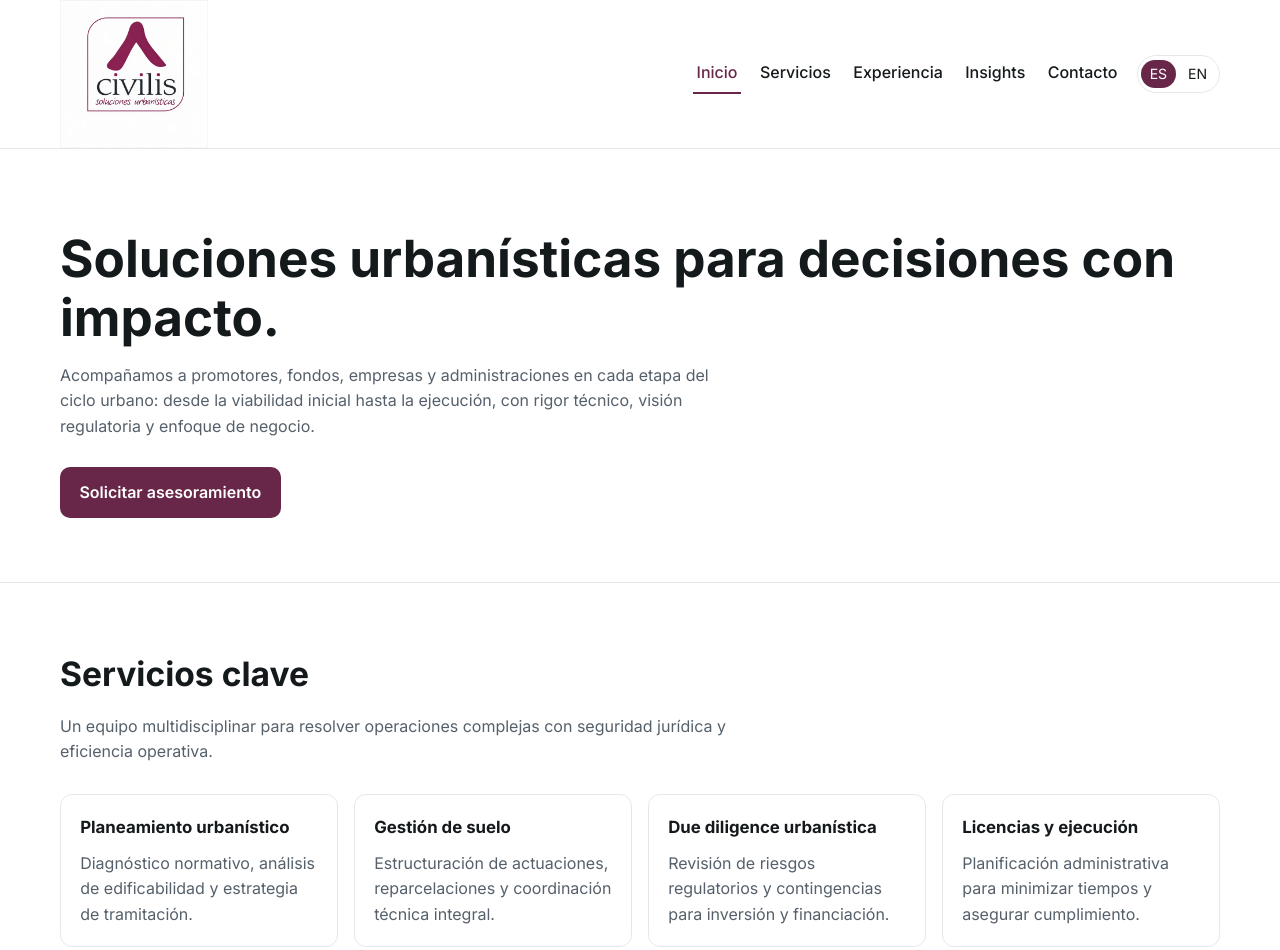
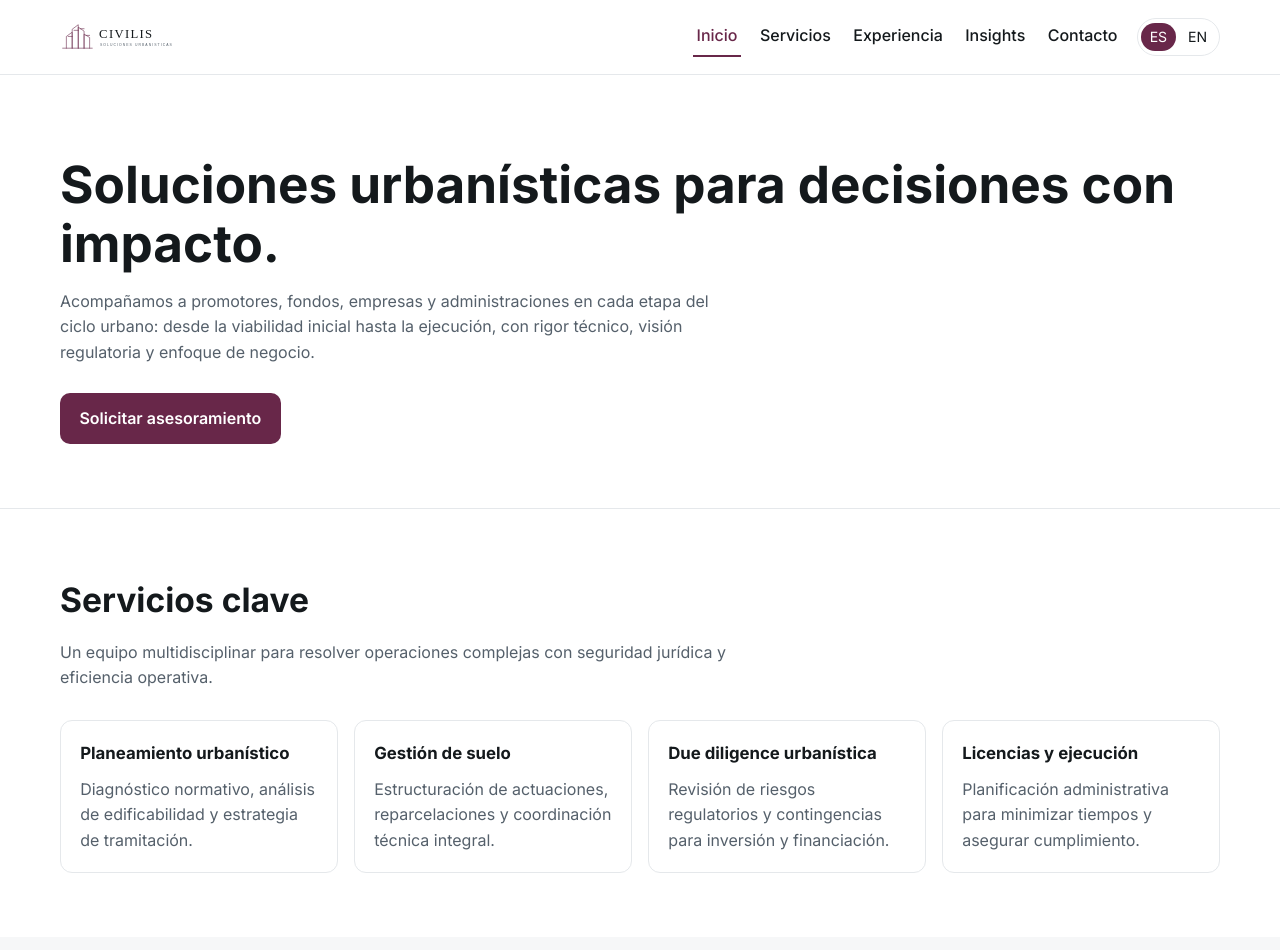
Before and after one commit to juanfdezdlc-ui/civilis-web, a plain HTML site: page es/index.html in a window 1280 px wide. Shown: the top 950 px of the page. Drawn offline with Linux system fonts and the light colour scheme.

Commit message:
Use new Civilis brand in Spanish header

```diff
--- a/es/index.html
+++ b/es/index.html
@@ -14,7 +14,7 @@
 <a class="skip-link" href="#contenido">Saltar al contenido principal</a>
 <header class="site-header">
   <div class="container nav-wrap">
-    <a class="brand" href="/es/"><img src="../assets/logo.png" alt="Civilis"></a>
+    <a class="brand" href="/es/"><img src="../assets/brand.svg" alt="Civilis Soluciones Urbanísticas"></a>
     <button class="menu-toggle" data-menu-toggle aria-expanded="false" aria-controls="menu" aria-label="Abrir menú">☰</button>
     <nav id="menu" class="nav" data-menu aria-label="Principal">
       <div class="nav-links">
```
